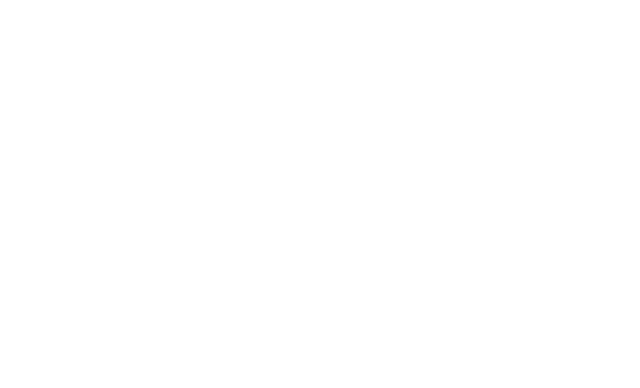
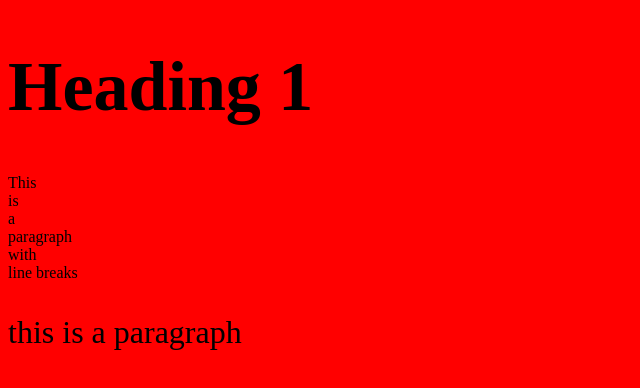
Before and after one commit to Colin-Kieu/Unit-2-04, a plain HTML site: page index.html in a window 1280 px wide. Shown: the whole page, without its empty margins (0-640 px from the left). Drawn offline with Linux system fonts and the light colour scheme.

Commit message:
background colour

```diff
--- a/index.html
+++ b/index.html
@@ -6,10 +6,13 @@
     <meta name="keywords" content="MTHS website">
     <meta name="author" content="Colin Kieu">
     <meta name="viewport" content="width=device-width">
-    <title>repl.it</title>
+    <title>Fancy webpage with different fonts </title>
     <link href="style.css" rel="stylesheet" type="text/css" />
   </head>
-  <body>
+  <body style="background-color:red;">
+    <h1 style="font-size:70px;"> Heading 1</h1>
+    <p> This<br> is<br> a<br> paragraph<br> with<br> line breaks</p>
+    <p style="font-size:200%;"> this is a paragraph</p>
     <script src="script.js"></script>
   </body>
 </html>
```
